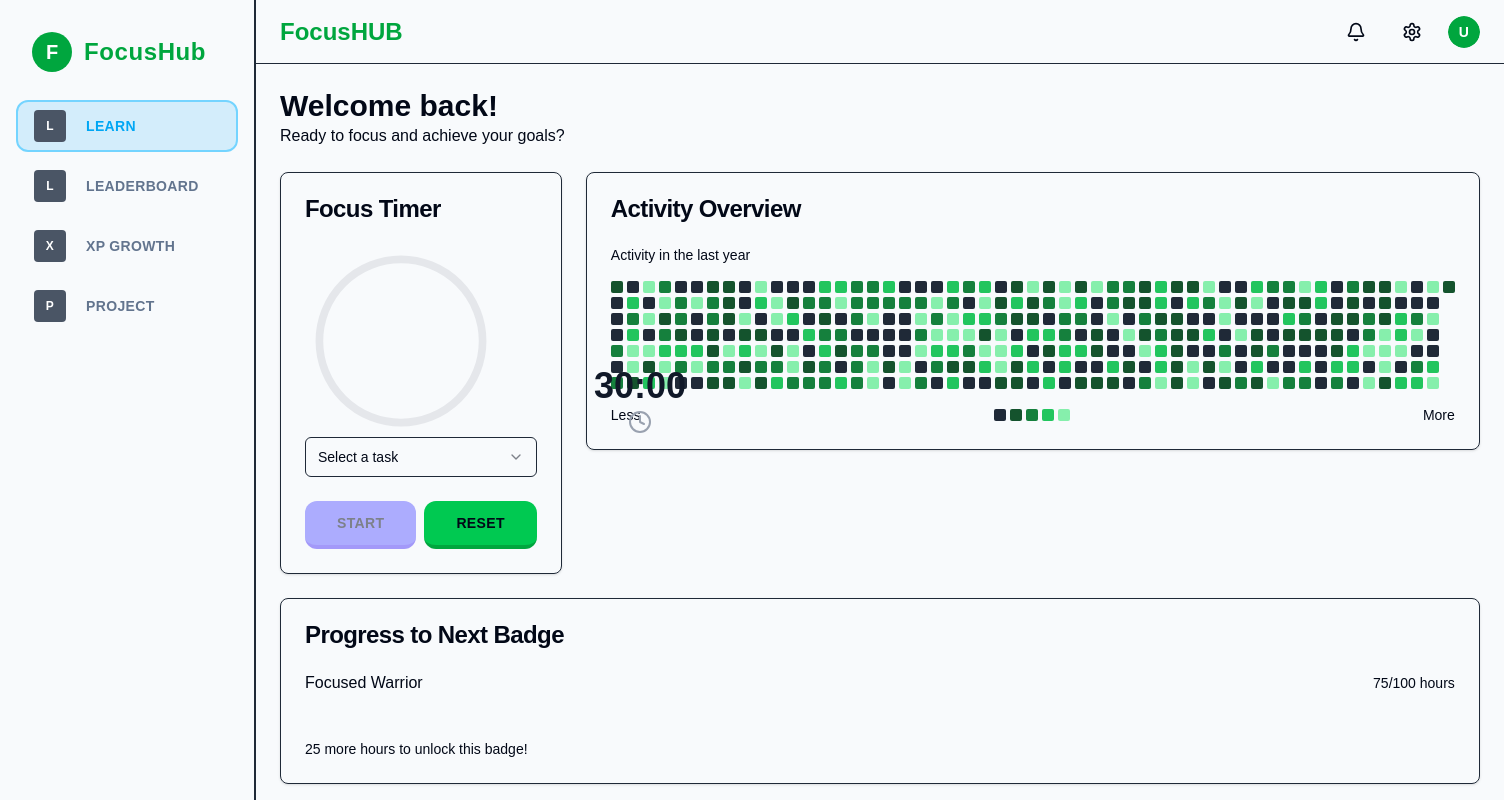
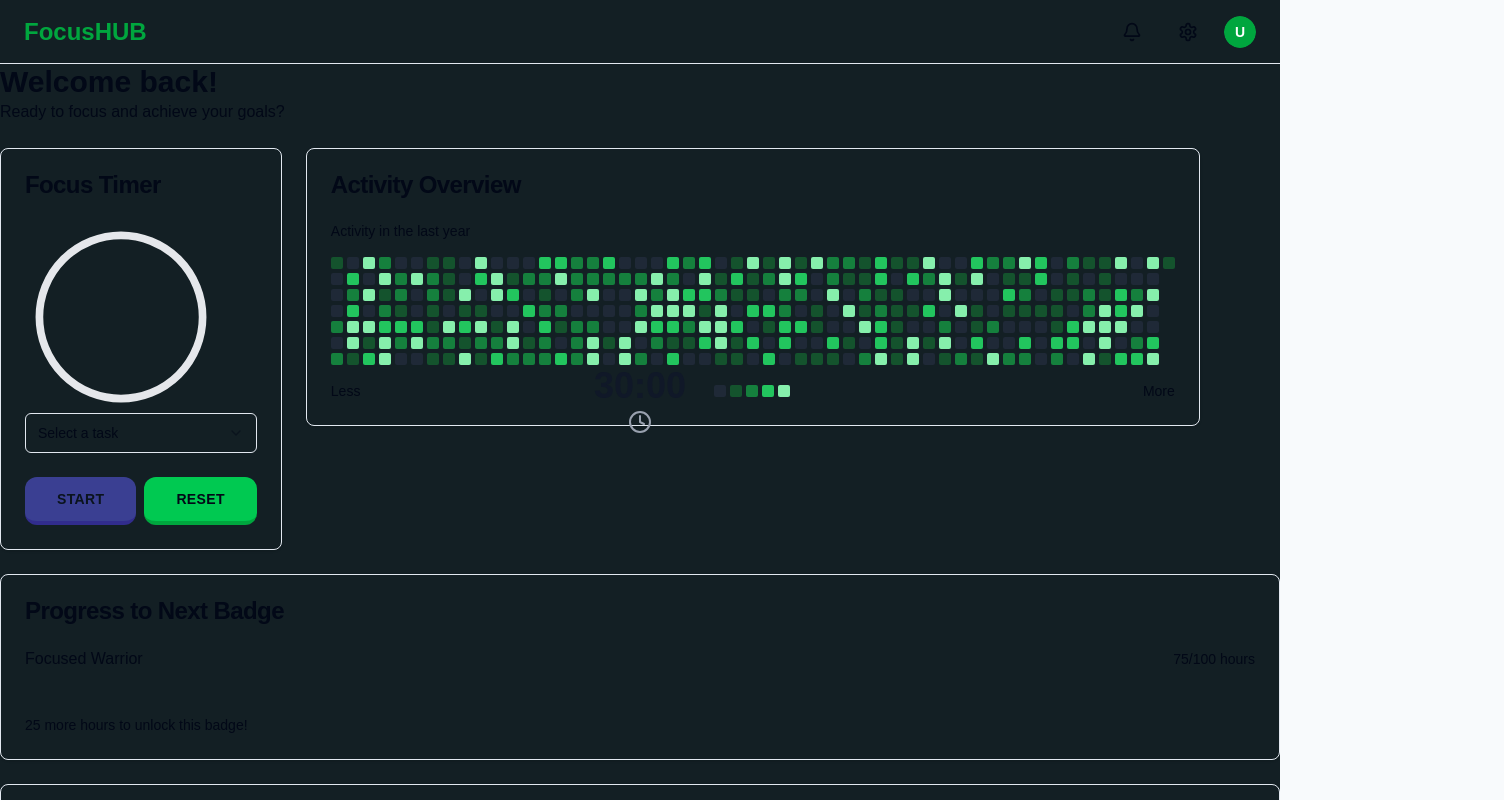
Before and after one commit to swarnendu19/FocusHub, a React (Vite) app: page / in a window 1280 px wide. Shown: the top 800 px of the page, 1504 px wide, since content can reach past the window. Built offline with nearby package versions, Linux system fonts and the light colour scheme.

Commit message:
Refactor App layout for improved structure and styling

```diff
--- a/src/App.tsx
+++ b/src/App.tsx
@@ -20,12 +20,9 @@
       <Toaster />
       <Sonner />
       <BrowserRouter>
-        <div className="dark min-h-screen bg-background">
-          <div className="flex min-h-screen w-full">
-            <Sidebar />
-            <div className="flex-1 flex flex-col lg:ml-[256px]">
+        <div className="min-h-screen w-full bg-[#131F24]">
           <Header />
-              <main className="flex-1 p-6">
+          <main className="flex-1 w-full">
             <Routes>
               <Route path="/" element={<Home />} />
               <Route path="/projects" element={<Projects />} />
@@ -35,8 +32,6 @@
             </Routes>
           </main>
         </div>
-          </div>
-        </div>
       </BrowserRouter>
     </TooltipProvider>
   </QueryClientProvider>
```
Lines whose indentation alone changed are shown as unchanged.
